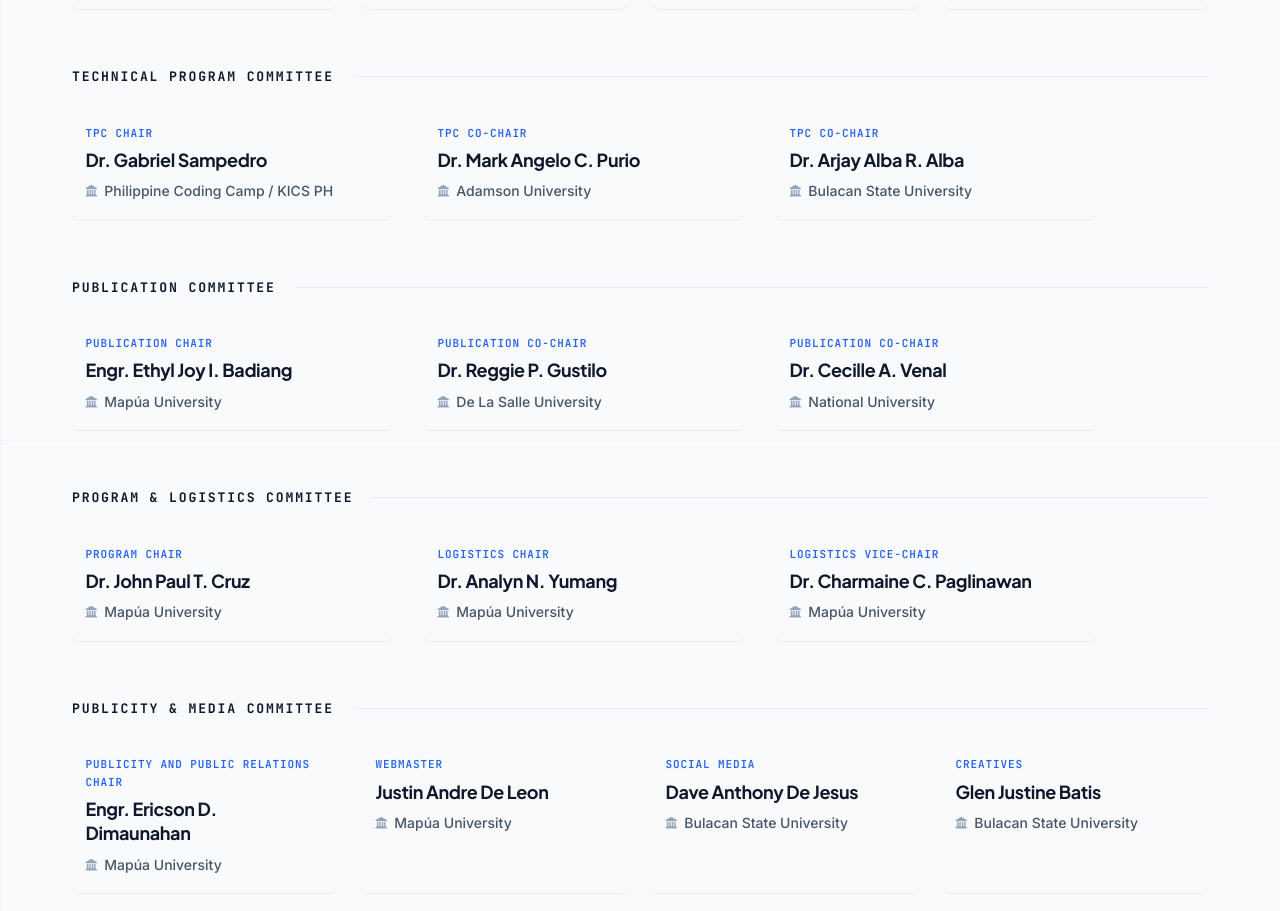
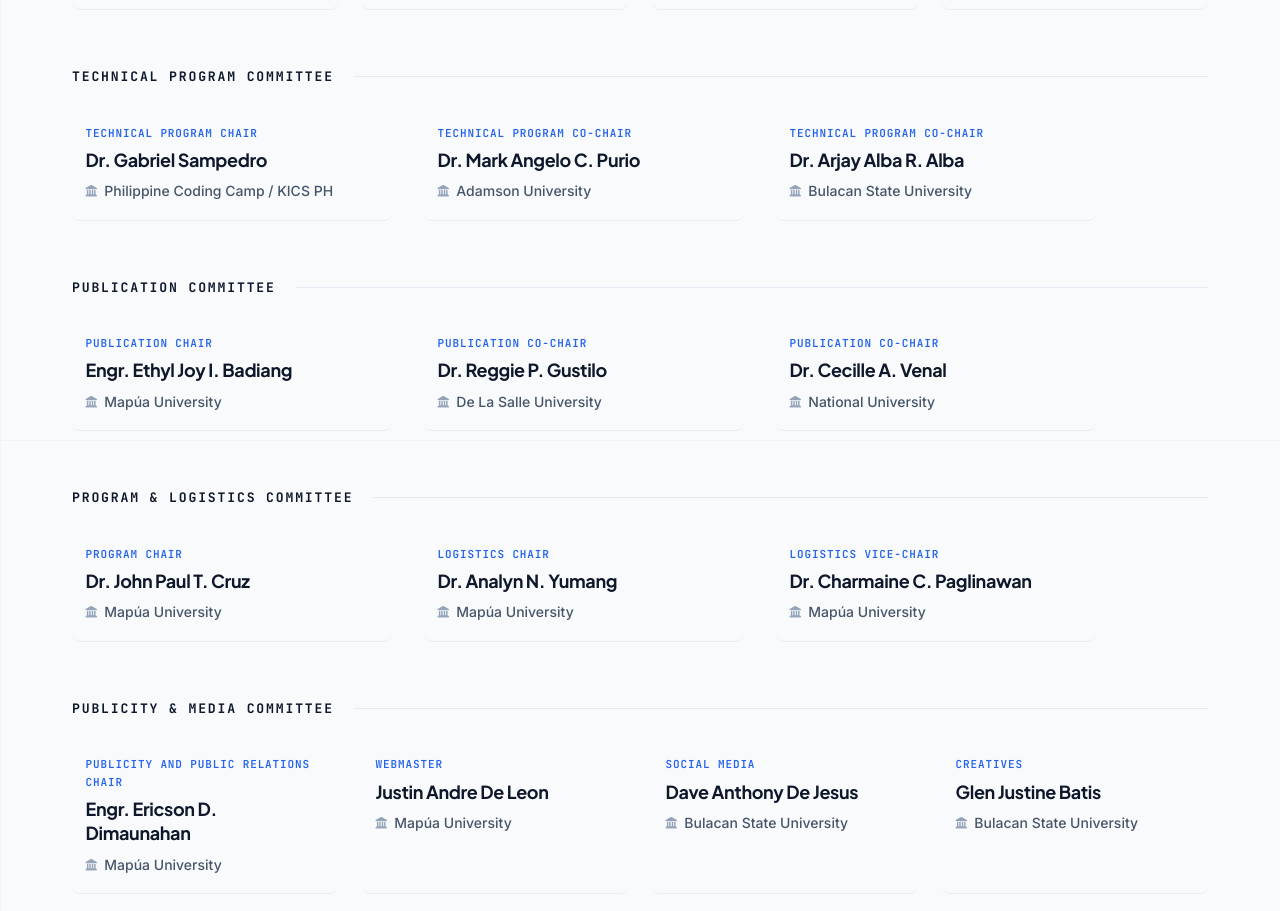
Before and after one commit to justinovate/i3cts, a React (Vite) app: page / in a window 1280 px wide. Shown: the part 6760-7671 px from the top of the page. Built offline with nearby package versions, Linux system fonts and the light colour scheme.

Commit message:
style(committees): standardize technical program chair role labels

```diff
--- a/src/components/Committees.jsx
+++ b/src/components/Committees.jsx
@@ -32,17 +32,17 @@ const committeeGroups = [
     gridClass: 'grid-3-cols',
     members: [
       {
-        role: 'TPC Chair',
+        role: 'Technical Program Chair',
         name: 'Dr. Gabriel Sampedro',
         affiliation: 'Philippine Coding Camp / KICS PH'
       },
       {
-        role: 'TPC Co-Chair',
+        role: 'Technical Program Co-Chair',
         name: 'Dr. Mark Angelo C. Purio',
         affiliation: 'Adamson University'
       },
       {
-        role: 'TPC Co-Chair',
+        role: 'Technical Program Co-Chair',
         name: 'Dr. Arjay Alba R. Alba',
         affiliation: 'Bulacan State University'
       }
```
